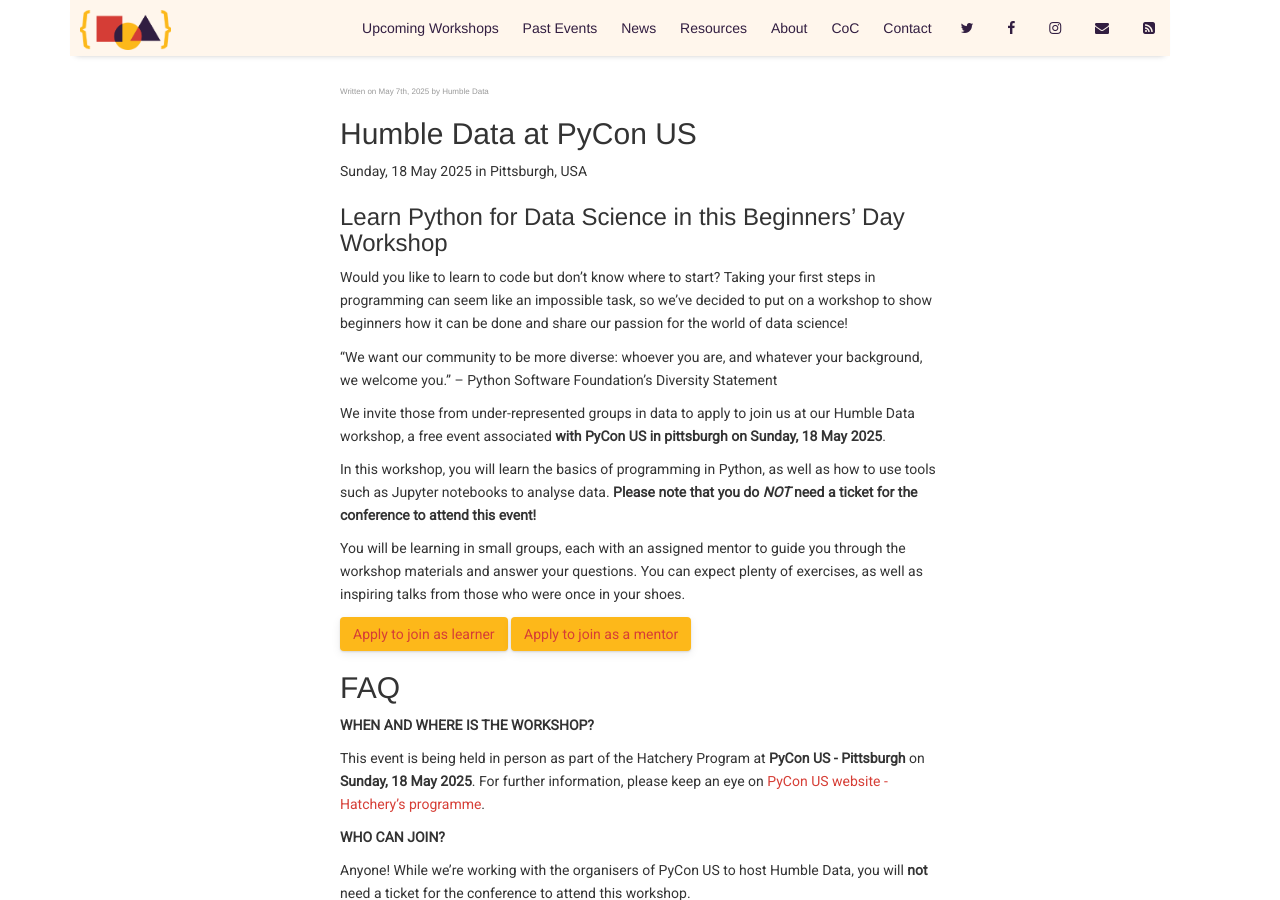
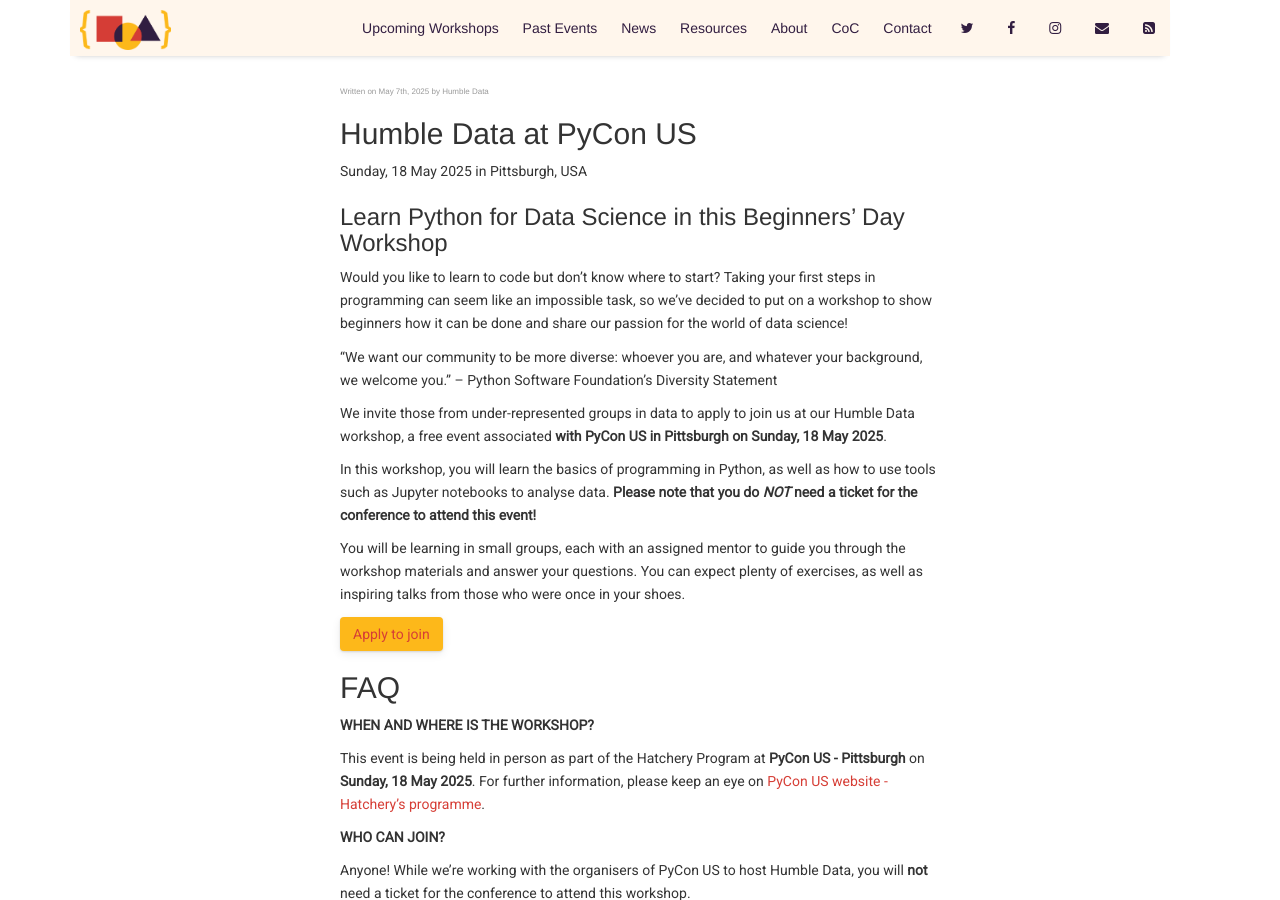
Before and after one commit to HumbleData/HumbleData.github.io, a Jekyll site: the page built from _posts/2025-05-18-pyconus2025.md, in a window 1280 px wide and 900 px high. Built offline with Jekyll 4.4.1, drawn with Linux system fonts in a browser that asks for light colours; nearby versions of some CDN libraries; our own code applies the rules of GitHub Pages for plain Markdown files; comment, search, counter and statistics services are not loaded; some of the changed text lies outside the part shown.

```diff
--- a/_posts/2025-05-18-pyconus2025.md
+++ b/_posts/2025-05-18-pyconus2025.md
@@ -16,13 +16,13 @@
 
 “We want our community to be more diverse: whoever you are, and whatever your background, we welcome you.” – Python Software Foundation’s Diversity Statement
 
-We invite those from under-represented groups in data to apply to join us at our Humble Data workshop, a free event associated **with PyCon US in pittsburgh on Sunday, 18 May 2025**.
+We invite those from under-represented groups in data to apply to join us at our Humble Data workshop, a free event associated **with PyCon US in Pittsburgh on Sunday, 18 May 2025**.
 
 In this workshop, you will learn the basics of programming in Python, as well as how to use tools such as Jupyter notebooks to analyse data. **Please note that you do _NOT_ need a ticket for the conference to attend this event!**
 
 You will be learning in small groups, each with an assigned mentor to guide you through the workshop materials and answer your questions. You can expect plenty of exercises, as well as inspiring talks from those who were once in your shoes.
 
-[Apply to join as learner](https://docs.google.com/forms/d/e/...){: .btn} [Apply to join as a mentor](https://docs.google.com/forms/d/e/...){: .btn}
+[Apply to join](https://docs.google.com/forms/d/e/1FAIpQLSdwmokS7qLxLmajVaMgYpAlltrVJIAl7yqqlyGyZmTtRQeKQw/viewform?usp=dialog){: .btn}
 
 ## FAQ
 
```
Also changed, not shown: other parts of _posts/2025-05-18-pyconus2025.md (+3 -3 lines), 1 other file.
